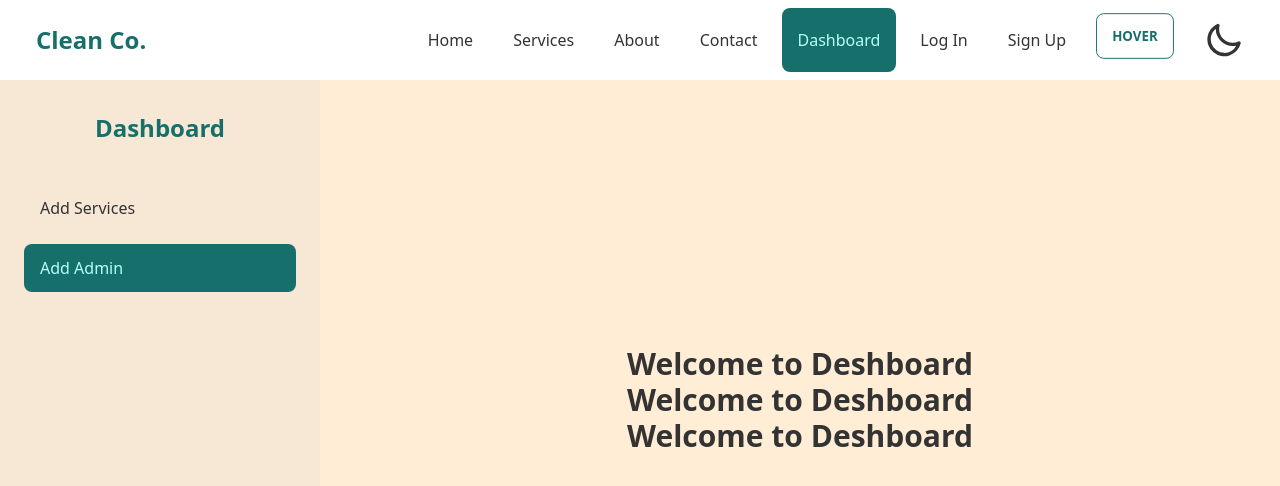
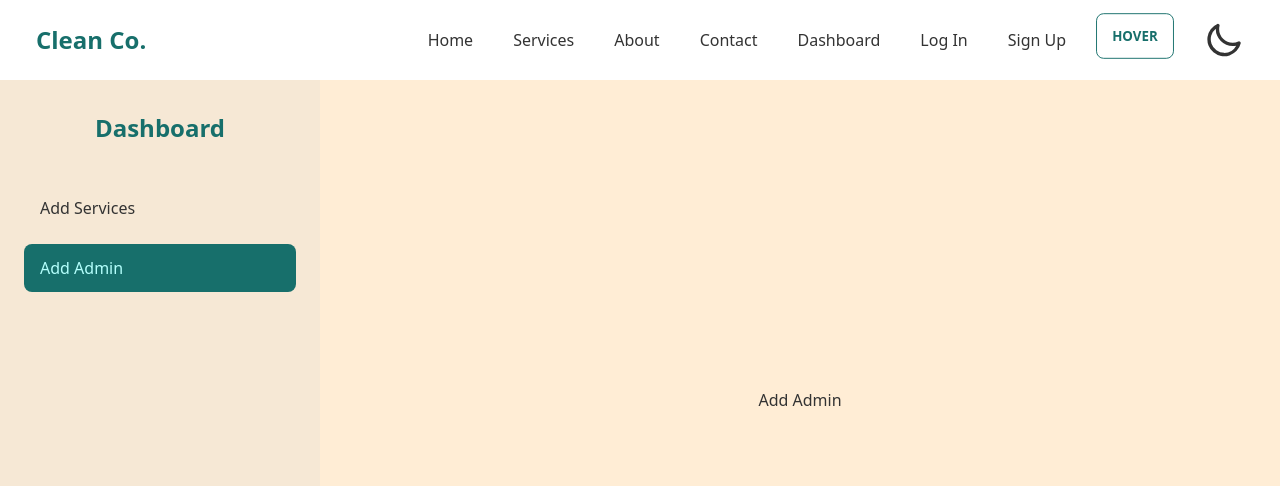
Before and after one commit to ssmdbayzid/clean_co, a React (Create React App) app: page /dashboard/add-admin in a window 1280 px wide. Shown: the top 486 px of the page. Built offline with nearby package versions, Linux system fonts and the light colour scheme.

Commit message:
solved sidebar problem

```diff
--- a/src/Layout/Layout.js
+++ b/src/Layout/Layout.js
@@ -28,10 +28,10 @@ const Layout = () => {
             </Route>)}
             <Route element={<AdminRoute/>}>
               <Route path='/dashboard' element={<Dashboard />}>
-                <Route path='add-admin' element={AddAdmin}/>
-                <Route path='add-service' element={AddServices}/>
+                <Route path='add-admin' index element={<AddAdmin />}/>
+                <Route path='add-service' element={<AddServices />}/>
               </Route>
-            </Route>
+              </Route>
           </Routes>
         </Header>
         {/* <Footer/> */}
--- a/src/components/DboardSidebar.js
+++ b/src/components/DboardSidebar.js
@@ -1,13 +1,13 @@
 import React from 'react'
-import { NavLink } from 'react-router-dom'
+import { NavLink, Outlet} from 'react-router-dom'
 
-const DboardSidebar = ({children}) => {
+const DboardSidebar = () => {
   return (
     <div className="drawer drawer-mobile bg-accent">
   <input id="my-drawer-2" type="checkbox" className="drawer-toggle" />
 
   <div className="drawer-content flex flex-col items-center justify-center">
-    {children}
+   <Outlet />
   </div>
 
   <div className="drawer-side ">
@@ -16,8 +16,8 @@ const DboardSidebar = ({children}) => {
     <h1 className='text-center text-2xl text-primary font-bold'>Dashboard</h1>
     <ul className="menu   mt-5 p-2 text-base-content">
 
-    <li className='mt-3'><NavLink to="/dashboard/add-service">Add Services</NavLink></li>
-    <li className='mt-3'><NavLink to="/dashboard/add-admin">Add Admin</NavLink></li>
+    <li className='mt-3'><NavLink to="add-service">Add Services</NavLink></li>
+    <li className='mt-3'><NavLink to="add-admin">Add Admin</NavLink></li>
 
     </ul>
     </div>
--- a/src/components/Header.js
+++ b/src/components/Header.js
@@ -38,7 +38,7 @@ const Header = ({children}) => {
           <li><NavLink to="/services" className="rounded-lg">Services</NavLink></li>
           <li><NavLink to="/about" className="rounded-lg">About</NavLink></li>
           <li><NavLink to="/contact" className="rounded-lg">Contact</NavLink></li>
-          {admin && <li><NavLink to="/dashboard" className="rounded-lg">Dashboard</NavLink></li>}
+          {admin && <li><NavLink to="/dashboard/add-service" className="rounded-lg">Dashboard</NavLink></li>}
           <li><NavLink to="/log-in" className="rounded-lg">Log In</NavLink></li>
           <li><NavLink to="/sign-up" className="rounded-lg">Sign Up</NavLink></li>
           <li className='dropdown dropdown-hover dropdown-end'>
--- a/src/pages/dashboard/AddAdmin.js
+++ b/src/pages/dashboard/AddAdmin.js
@@ -3,12 +3,7 @@ import React from 'react'
 const AddAdmin = () => {
   return (
     <div>
-      <h1>AddAdmin</h1>
-      <h1>AddAdmin</h1>
-      <h1>AddAdmin</h1>
-      <h1>AddAdmin</h1>
-      <h1>AddAdmin</h1>
-
+      <h1>Add Admin</h1>
     </div>
   )
 }
--- a/src/pages/dashboard/AddServices.js
+++ b/src/pages/dashboard/AddServices.js
@@ -3,11 +3,7 @@ import React from 'react'
 const AddServices = () => {
   return (
     <div>
-      <h1>AddServices</h1>
-      <h1>AddServices</h1>
-      <h1>AddServices</h1>
-      <h1>AddServices</h1>
-      <h1>AddServices</h1>
+      <h1>Add Services</h1>
       </div>
   )
 }
--- a/src/pages/dashboard/Dashboard.js
+++ b/src/pages/dashboard/Dashboard.js
@@ -1,8 +1,7 @@
 import React from 'react'
-import { Outlet, Route, Routes } from 'react-router-dom'
+import { Outlet } from 'react-router-dom'
 import DboardSidebar from '../../components/DboardSidebar'
-import AddAdmin from './AddAdmin'
-import AddServices from './AddServices'
+
 
 const Dashboard = () => {
 
@@ -12,11 +11,8 @@ const Dashboard = () => {
         <h1 className='text-3xl font-bold'>Welcome to Deshboard</h1>
         <h1 className='text-3xl font-bold'>Welcome to Deshboard</h1>
         <h1 className='text-3xl font-bold'>Welcome to Deshboard</h1>
-        {/* <Outlet /> */}
-        <Routes>
-          <Route path='/dashboard/add-service' element={< AddServices/>} />
-          <Route path='/dashboard/add-admin' element={< AddAdmin/>} />
-        </Routes>
+        <Outlet />
+
       </DboardSidebar>
   </div>
 
```
